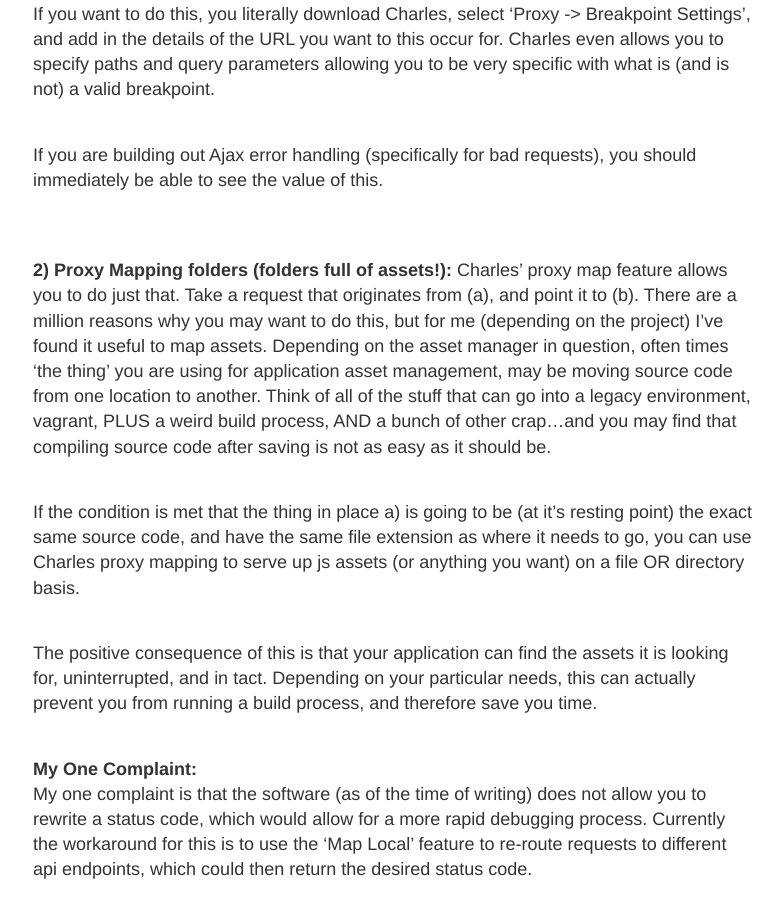
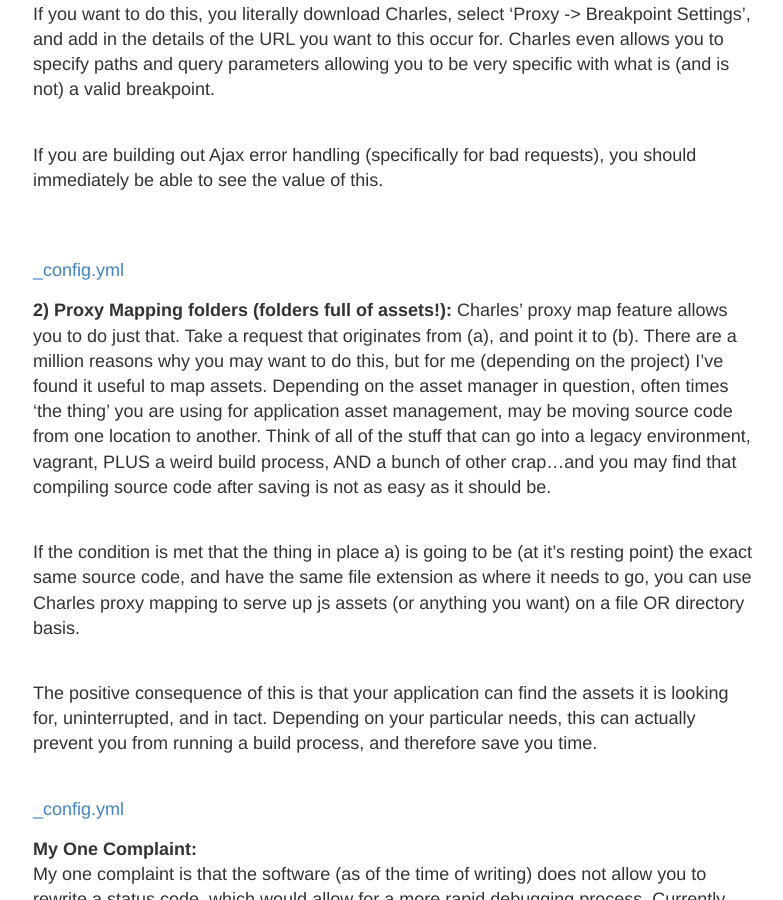
Before and after one commit to aaronduchateau/blog, a Jekyll site: the page built from _posts/2015-7-24-Two-practical-uses-of-Charles-Proxy-for-a-better-life-in-web-dev.md, in a window 1280 px wide and 900 px high, scrolled down 1681 px. Shown: the whole window, without its empty margins (247-1030 px from the left). Built offline with Jekyll 4.4.1, drawn with Linux system fonts in a browser that asks for light colours; Markdown is read by kramdown in place of the engine named in the settings.

Commit message:
more tweaks

```diff
--- a/_posts/2015-7-24-Two-practical-uses-of-Charles-Proxy-for-a-better-life-in-web-dev.md
+++ b/_posts/2015-7-24-Two-practical-uses-of-Charles-Proxy-for-a-better-life-in-web-dev.md
@@ -36,6 +36,8 @@ If you want to do this, you literally download Charles, select 'Proxy -> Breakpo
 If you are building out Ajax error handling (specifically for bad requests), you should immediately be able to see the value of this.
 <br/><br/>
 
+[_config.yml]({{ site.baseurl }}/images/charles1.png)
+
 <b>2) Proxy Mapping folders (folders full of assets!):</b>
 Charles' proxy map feature allows you to do just that. Take a request that originates from (a), and point it to (b). There are a million reasons why you may want to do this, but for me (depending on the project) I've found it useful to map assets. Depending on the asset manager in question, often times 'the thing' you are using for application asset management, may be moving source code from one location to another. Think of all of the stuff that can go into a legacy environment, vagrant, PLUS a weird build process, AND a bunch of other crap...and you may find that compiling source code after saving is not as easy as it should be.
 <br/><br/>
@@ -45,6 +47,8 @@ If the condition is met that the thing in place a) is going to be (at it's resti
 
 The positive consequence of this is that your application can find the assets it is looking for, uninterrupted, and in tact. Depending on your particular needs, this can actually prevent you from running a build process, and therefore save you time.
 <br/><br/>
+
+[_config.yml]({{ site.baseurl }}/images/charles2.png)
 
 
 <b>My One Complaint:</b> <br/>
```
Also changed, not shown: images/charles1.png (added), images/charles2.png (added).
